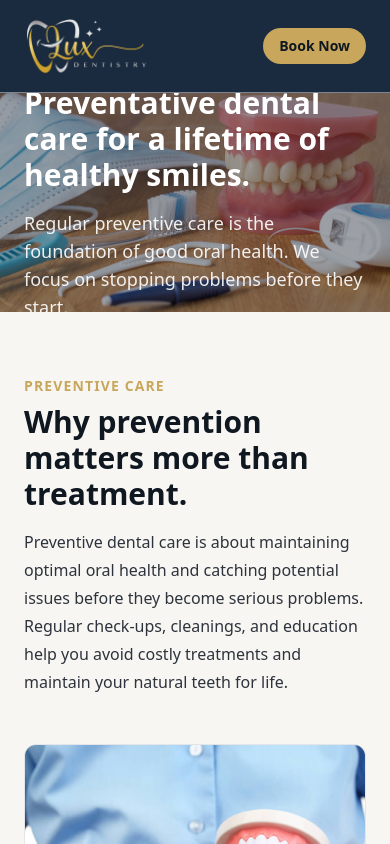
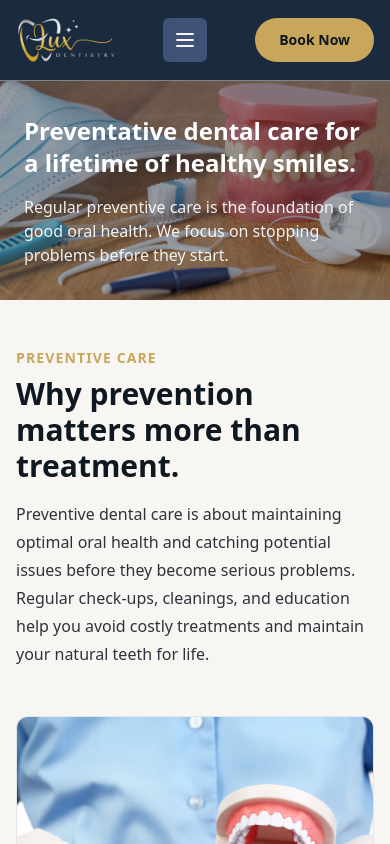
Before and after one commit to workoholyguy/lux-dentistry, a Next.js app: page /services/preventative-dental-care in a window 390 px wide. Shown: the top 844 px of the page. Built offline with nearby package versions, Linux system fonts and the light colour scheme.

Commit message:
Mobile Friendly

```diff
--- a/app/services/preventative-dental-care/page.tsx
+++ b/app/services/preventative-dental-care/page.tsx
@@ -57,10 +57,10 @@ export default function PreventativeDentalCarePage() {
           <div className="absolute inset-0 bg-nearBlack/40" />
           <div className="absolute inset-0 flex items-center">
             <div className="mx-auto max-w-6xl px-6">
-              <h1 className="max-w-3xl text-3xl font-semibold text-white md:text-4xl">
+              <h1 className="max-w-3xl text-2xl font-semibold text-white sm:text-3xl md:text-4xl">
                 Preventative dental care for a lifetime of healthy smiles.
               </h1>
-              <p className="mt-4 max-w-3xl text-lg leading-7 text-white/90">
+              <p className="mt-4 max-w-3xl text-base leading-6 text-white/90 sm:text-lg sm:leading-7">
                 Regular preventive care is the foundation of good oral health. We focus on stopping problems before they start.
               </p>
             </div>
@@ -69,7 +69,7 @@ export default function PreventativeDentalCarePage() {
       </section>
 
       {/* INTRODUCTION */}
-      <section className="mx-auto max-w-6xl px-6 py-16">
+      <section className="mx-auto max-w-6xl px-4 py-12 sm:px-6 sm:py-16">
         <div className="grid gap-12 md:grid-cols-2 md:items-center">
           <div>
             <p className="text-sm font-semibold uppercase tracking-[0.08em] text-gold">Preventive Care</p>
@@ -97,7 +97,7 @@ export default function PreventativeDentalCarePage() {
 
       {/* BENEFITS */}
       <section className="bg-white/60 border-y border-silver/50">
-        <div className="mx-auto max-w-6xl px-6 py-16">
+        <div className="mx-auto max-w-6xl px-4 py-12 sm:px-6 sm:py-16">
           <div className="text-center mb-12">
             <h2 className="text-3xl font-semibold text-nearBlack">Benefits of Preventive Care</h2>
           </div>
@@ -116,7 +116,7 @@ export default function PreventativeDentalCarePage() {
       </section>
 
       {/* WHAT WE DO */}
-      <section className="mx-auto max-w-6xl px-6 py-16">
+      <section className="mx-auto max-w-6xl px-4 py-12 sm:px-6 sm:py-16">
         <div className="text-center mb-12">
           <h2 className="text-3xl font-semibold text-nearBlack">Our Preventive Services</h2>
           <p className="mt-4 max-w-2xl mx-auto text-base leading-7 text-charcoal">
@@ -168,7 +168,7 @@ export default function PreventativeDentalCarePage() {
 
       {/* PROCESS SECTION WITH PLACEHOLDER */}
       <section className="bg-white/60 border-y border-silver/50">
-        <div className="mx-auto max-w-6xl px-6 py-16">
+        <div className="mx-auto max-w-6xl px-4 py-12 sm:px-6 sm:py-16">
           <div className="text-center mb-12">
             <h2 className="text-3xl font-semibold text-nearBlack">The Preventive Care Process</h2>
             <p className="mt-4 max-w-2xl mx-auto text-base leading-7 text-charcoal">
@@ -236,7 +236,7 @@ export default function PreventativeDentalCarePage() {
       </section>
 
       {/* FREQUENCY GUIDANCE */}
-      <section className="mx-auto max-w-6xl px-6 py-16">
+      <section className="mx-auto max-w-6xl px-4 py-12 sm:px-6 sm:py-16">
         <div className="grid gap-12 md:grid-cols-2 md:items-center">
           <div className="overflow-hidden rounded-xl border border-silver/60 bg-silver/20">
             <div className="relative aspect-[4/3] w-full">
@@ -272,7 +272,7 @@ export default function PreventativeDentalCarePage() {
 
       {/* CALL TO ACTION */}
       <section className="bg-navy text-softBg">
-        <div className="mx-auto max-w-6xl px-6 py-16 text-center">
+        <div className="mx-auto max-w-6xl px-4 py-12 text-center sm:px-6 sm:py-16">
           <h2 className="mb-4 text-3xl font-semibold md:text-4xl">
             Start your preventive care journey today.
           </h2>
--- a/components/Footer.tsx
+++ b/components/Footer.tsx
@@ -76,7 +76,7 @@ export default function Footer() {
             </a>
             <Link
               href="/contact"
-              className="inline-flex w-max rounded-full bg-gold px-4 py-2 text-sm font-semibold text-nearBlack transition hover:bg-goldSoft"
+              className="inline-flex w-max rounded-full bg-gold px-6 py-3 text-sm font-semibold text-nearBlack transition hover:bg-goldSoft sm:px-4 sm:py-2"
             >
               Book Now
             </Link>
--- a/components/Navbar.tsx
+++ b/components/Navbar.tsx
@@ -21,6 +21,7 @@ type DropdownProps = {
   items?: DropdownItem[];
   sections?: DropdownSection[];
   href?: string;
+  onLinkClick?: () => void;
 };
 
 const serviceSections: DropdownSection[] = [
@@ -86,7 +87,7 @@ const primaryLinks = [
 
 const phoneNumber = "(678) 773-7354";
 
-function Dropdown({ label, items, sections, href }: DropdownProps) {
+function Dropdown({ label, items, sections, href, onLinkClick }: DropdownProps) {
   const [open, setOpen] = useState<boolean>(false);
   const containerRef = useRef<HTMLDivElement>(null);
   const closeTimeout = useRef<ReturnType<typeof setTimeout> | null>(null);
@@ -198,7 +199,10 @@ function Dropdown({ label, items, sections, href }: DropdownProps) {
                         <Link
                           href={item.href}
                           className="block rounded-md px-2 py-2 text-sm uppercase text-charcoal transition hover:bg-goldSoft/40 hover:text-nearBlack"
-                          onClick={() => setOpen(false)}
+                          onClick={() => {
+                            setOpen(false);
+                            onLinkClick?.();
+                          }}
                         >
                           {item.name}
                         </Link>
@@ -215,7 +219,10 @@ function Dropdown({ label, items, sections, href }: DropdownProps) {
                   <Link
                     href={item.href}
                     className="block px-4 py-3 text-sm uppercase text-charcoal transition hover:bg-goldSoft/40 hover:text-nearBlack"
-                    onClick={() => setOpen(false)}
+                    onClick={() => {
+                      setOpen(false);
+                      onLinkClick?.();
+                    }}
                   >
                     {item.name}
                   </Link>
@@ -231,21 +238,54 @@ function Dropdown({ label, items, sections, href }: DropdownProps) {
 
 export default function Navbar() {
   const pathname = usePathname();
+  const [mobileMenuOpen, setMobileMenuOpen] = useState(false);
+
+  const toggleMobileMenu = () => {
+    setMobileMenuOpen(!mobileMenuOpen);
+  };
+
+  const closeMobileMenu = () => {
+    setMobileMenuOpen(false);
+  };
 
   return (
     <header className="sticky top-0 z-50 border-b border-silver/50 bg-navy/95 backdrop-blur">
-      <div className="mx-auto flex max-w-6xl items-center justify-between px-6 py-4">
-        <Link href="/" className="flex items-center gap-3">
+      <div className="mx-auto flex max-w-6xl items-center justify-between px-4 py-4 sm:px-6">
+        <Link href="/" className="flex items-center gap-3" onClick={closeMobileMenu}>
           <Image
             src="/Complete_Logo_No_Bg_2.png"
             alt="Lux Dentistry logo"
             width={200}
             height={60}
             priority
-            className="h-15 w-auto"
+            className="h-12 w-auto sm:h-15"
           />
         </Link>
 
+        {/* Mobile menu button */}
+        <button
+          type="button"
+          className="flex h-11 w-11 items-center justify-center rounded-md bg-slateBlue text-softBg transition hover:bg-slateBlue/80 hover:text-gold md:hidden"
+          onClick={toggleMobileMenu}
+          aria-label="Toggle mobile menu"
+          aria-expanded={mobileMenuOpen ? "true" : "false"}
+        >
+          <svg
+            className="h-6 w-6"
+            fill="none"
+            viewBox="0 0 24 24"
+            strokeWidth={2}
+            stroke="currentColor"
+          >
+            {mobileMenuOpen ? (
+              <path strokeLinecap="round" strokeLinejoin="round" d="M6 18L18 6M6 6l12 12" />
+            ) : (
+              <path strokeLinecap="round" strokeLinejoin="round" d="M4 6h16M4 12h16M4 18h16" />
+            )}
+          </svg>
+        </button>
+
+        {/* Desktop navigation */}
         <nav className="hidden items-center gap-6 md:flex">
           {primaryLinks
             .filter((link) => link.name === "Home")
@@ -258,14 +298,15 @@ export default function Navbar() {
                   className={`text-sm font-medium uppercase transition hover:text-gold ${
                     isActive ? "text-gold" : "text-softBg"
                   }`}
+                  onClick={closeMobileMenu}
                 >
                   {link.name}
                 </Link>
               );
             })}
-          <Dropdown label="About Us" items={aboutLinks} href="/about" />
-          <Dropdown label="Services" sections={serviceSections} />
-          <Dropdown label="For Patients" items={patientLinks} />
+          <Dropdown label="About Us" items={aboutLinks} href="/about" onLinkClick={closeMobileMenu} />
+          <Dropdown label="Services" sections={serviceSections} onLinkClick={closeMobileMenu} />
+          <Dropdown label="For Patients" items={patientLinks} onLinkClick={closeMobileMenu} />
           {primaryLinks
             .filter((link) => link.name === "New Patient")
             .map((link) => {
@@ -277,6 +318,7 @@ export default function Navbar() {
                   className={`text-sm font-medium uppercase transition hover:text-gold ${
                     isActive ? "text-gold" : "text-softBg"
                   }`}
+                  onClick={closeMobileMenu}
                 >
                   {link.name}
                 </Link>
@@ -284,16 +326,95 @@ export default function Navbar() {
             })}
         </nav>
 
+        {/* Mobile menu overlay */}
+        {mobileMenuOpen && (
+          <div className="fixed top-0 left-0 w-full h-screen z-40 bg-navy md:hidden">
+            {/* Mobile menu header - fixed at top */}
+            <div className="flex items-center justify-between border-b border-silver/20 px-6 py-4">
+              <span className="text-lg font-semibold text-softBg">Menu</span>
+              <button
+                type="button"
+                className="flex h-11 w-11 items-center justify-center rounded-md bg-slateBlue text-softBg transition hover:bg-slateBlue/80 hover:text-gold"
+                onClick={closeMobileMenu}
+                aria-label="Close mobile menu"
+              >
+                <svg
+                  className="h-6 w-6"
+                  fill="none"
+                  viewBox="0 0 24 24"
+                  strokeWidth={2}
+                  stroke="currentColor"
+                >
+                  <path strokeLinecap="round" strokeLinejoin="round" d="M6 18L18 6M6 6l12 12" />
+                </svg>
+              </button>
+            </div>
+
+            {/* Mobile menu content - exactly 60% of screen height */}
+            <div className="h-[60vh] overflow-y-auto px-6 py-6">
+              <nav className="space-y-1">
+                {/* All navigation links in a simple vertical list */}
+                {[
+                  // Primary links
+                  ...primaryLinks.map(link => ({ ...link, group: 'primary' })),
+                  // About links
+                  ...aboutLinks.map(link => ({ ...link, name: `About ${link.name}`, group: 'about' })),
+                  // Service links (flatten all service sections)
+                  ...serviceSections.flatMap(section =>
+                    section.items.map(item => ({ ...item, group: 'services' }))
+                  ),
+                  // Patient links
+                  ...patientLinks.map(link => ({ ...link, name: `Patients: ${link.name}`, group: 'patients' }))
+                ].map((link) => {
+                  const isActive = pathname === link.href;
+                  return (
+                      <Link
+                        key={link.href}
+                        href={link.href}
+                        className={`block py-3 px-4 text-base uppercase border-b border-silver/20 transition hover:text-gold hover:bg-slateBlue ${
+                          isActive ? "text-gold bg-slateBlue" : "text-softBg bg-navy"
+                        }`}
+                        onClick={closeMobileMenu}
+                      >
+                      {link.name}
+                    </Link>
+                  );
+                })}
+              </nav>
+            </div>
+
+            {/* Mobile menu footer - fixed at bottom */}
+            <div className="absolute bottom-0 left-0 right-0 border-t border-silver/20 px-6 py-4 bg-navy">
+              <div className="flex flex-col gap-3">
+                  <a
+                    href={`tel:${phoneNumber.replace(/\D/g, "")}`}
+                    className="block rounded-full bg-slateBlue px-4 py-3 text-center text-sm font-semibold text-gold transition hover:bg-slateBlue/80"
+                    onClick={closeMobileMenu}
+                  >
+                    {phoneNumber}
+                  </a>
+                  <Link
+                    href="/contact"
+                    className="block rounded-full bg-gold px-4 py-3 text-center text-sm font-semibold text-nearBlack transition hover:bg-goldSoft"
+                    onClick={closeMobileMenu}
+                  >
+                    Book Now
+                  </Link>
+              </div>
+            </div>
+          </div>
+        )}
+
         <div className="flex items-center gap-4">
           <a
             href={`tel:${phoneNumber.replace(/\D/g, "")}`}
-            className="hidden rounded-full border border-gold px-4 py-2 text-sm font-semibold text-gold transition hover:border-goldSoft hover:text-goldSoft sm:block"
+            className="hidden rounded-full border border-gold px-6 py-3 text-sm font-semibold text-gold transition hover:border-goldSoft hover:text-goldSoft sm:px-4 sm:py-2 sm:block"
           >
             {phoneNumber}
           </a>
           <Link
             href="/contact"
-            className="rounded-full bg-gold px-4 py-2 text-sm font-semibold text-nearBlack transition hover:bg-goldSoft"
+            className="rounded-full bg-gold px-6 py-3 text-sm font-semibold text-nearBlack transition hover:bg-goldSoft md:px-4 md:py-2"
           >
             Book Now
           </Link>
```
